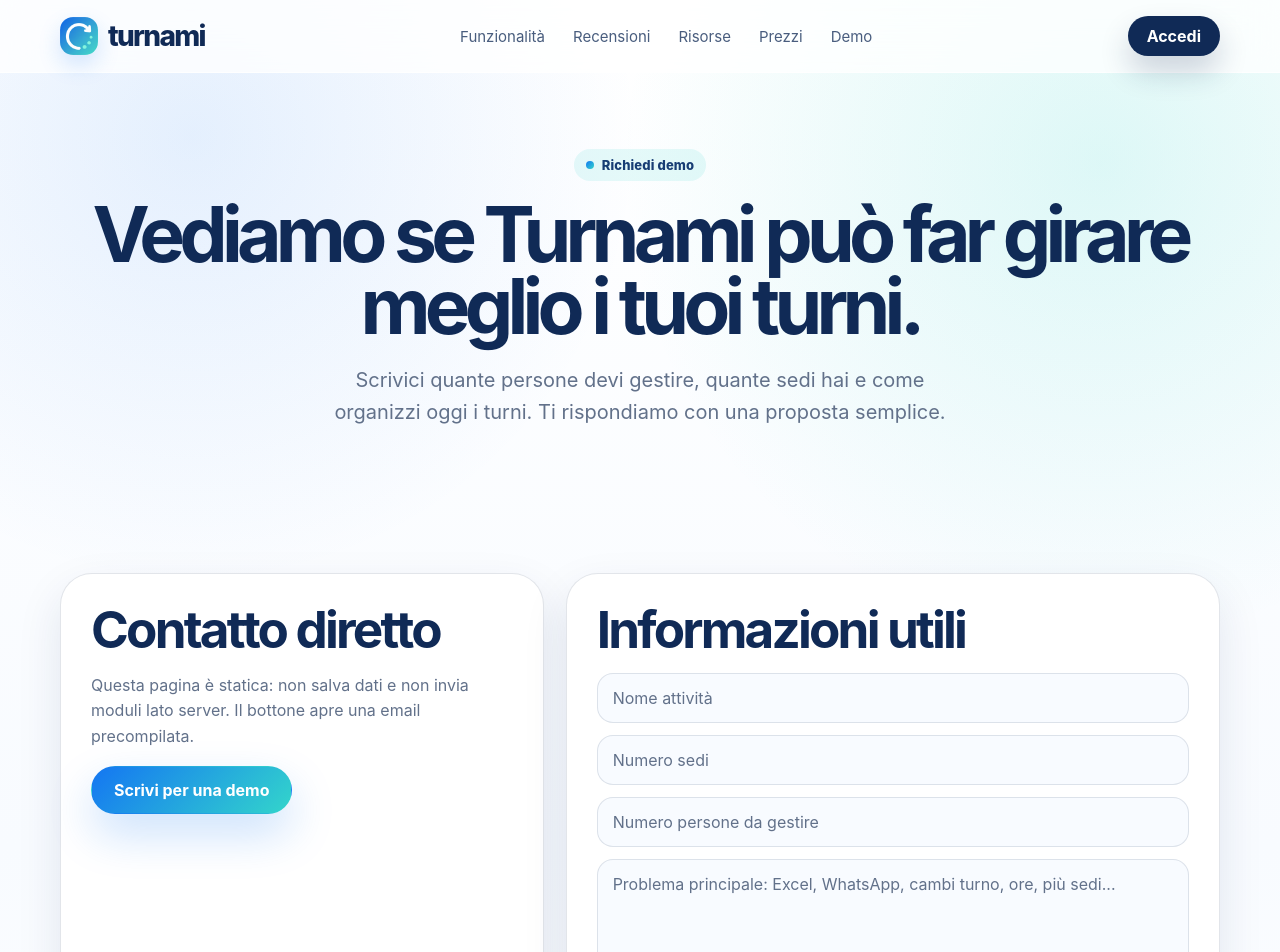
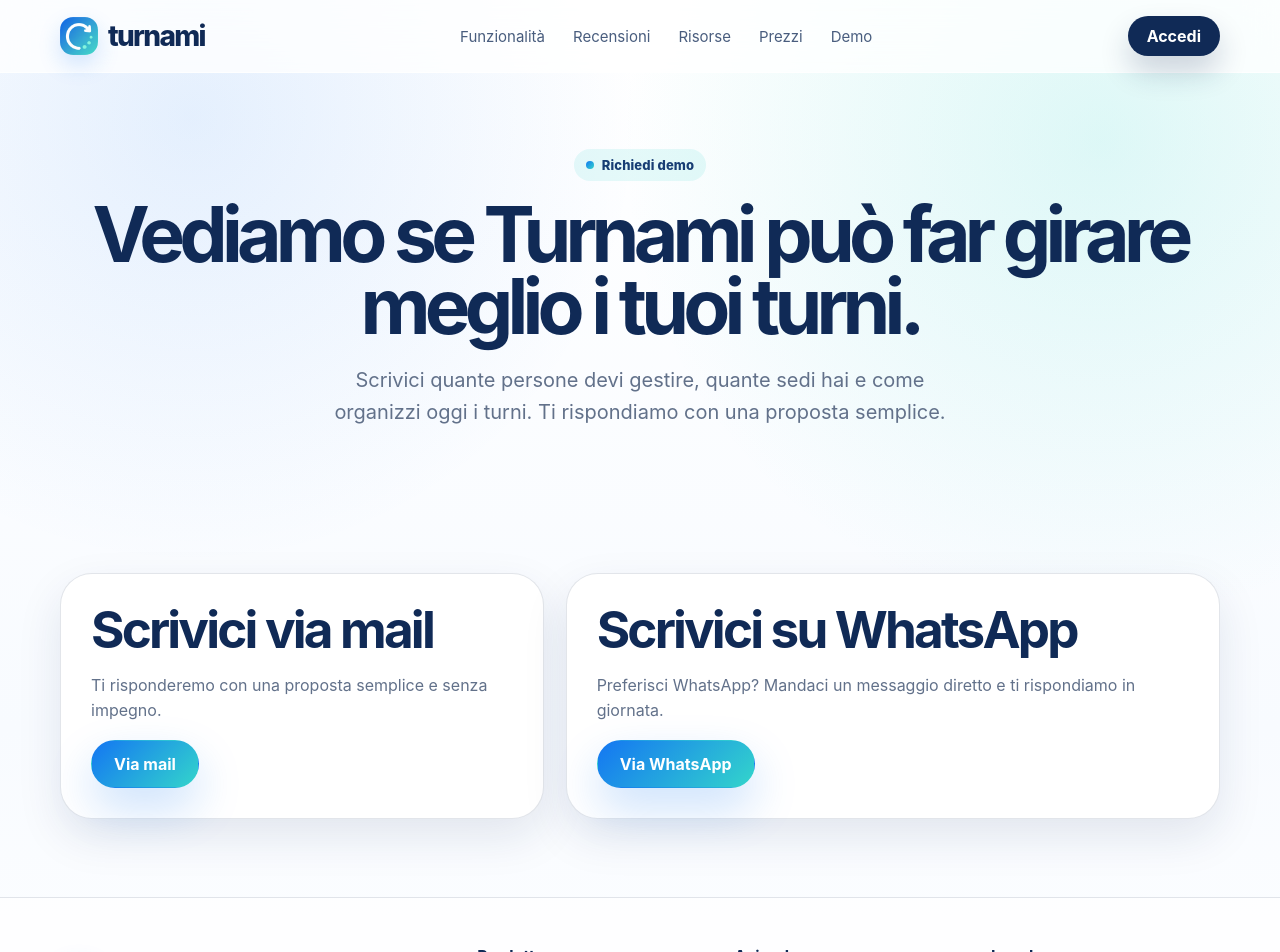
Before and after one commit to astranoto/turnami-landing, a Next.js app: page /contact in a window 1280 px wide. Shown: the top 952 px of the page. Built offline with nearby package versions, Linux system fonts and the light colour scheme; no server answers.

Commit message:
feat: update contact page with mail and WhatsApp buttons

```diff
--- a/app/contact/page.jsx
+++ b/app/contact/page.jsx
@@ -16,26 +16,22 @@
       <main>
         <section className="page-hero">
           <div className="container">
-            <p className="eyebrow">Richiedi demo</p>
-            <h1>Vediamo se Turnami può far girare meglio i tuoi turni.</h1>
-            <p className="lead">Scrivici quante persone devi gestire, quante sedi hai e come organizzi oggi i turni. Ti rispondiamo con una proposta semplice.</p>
-          </div>
+                <p className="eyebrow">Richiedi demo</p>
+                <h1>Vediamo se Turnami può far girare meglio i tuoi turni.</h1>
+                <p className="lead">Scrivici quante persone devi gestire, quante sedi hai e come organizzi oggi i turni. Ti rispondiamo con una proposta semplice.</p>
+            </div>
         </section>
         <section className="section">
           <div className="container contact-grid">
             <aside className="contact-box">
-              <h2>Contatto diretto</h2>
-              <p className="muted">Questa pagina è statica: non salva dati e non invia moduli lato server. Il bottone apre una email precompilata.</p>
-              <a className="btn btn-primary" href={`mailto:${site.contactEmail}?subject=${subject}&body=${body}`}>Scrivi per una demo</a>
+              <h2>Scrivici via mail</h2>
+              <p className="muted">Ti risponderemo con una proposta semplice e senza impegno.</p>
+              <a className="btn btn-primary" href={`mailto:${site.contactEmail}?subject=${subject}&body=${body}`}>Via mail</a>
             </aside>
             <div className="contact-box">
-              <h2>Informazioni utili</h2>
-              <div className="fake-form" aria-label="Campi suggeriti da inserire nella mail">
-                <div className="fake-input">Nome attività</div>
-                <div className="fake-input">Numero sedi</div>
-                <div className="fake-input">Numero persone da gestire</div>
-                <div className="fake-area">Problema principale: Excel, WhatsApp, cambi turno, ore, più sedi...</div>
-              </div>
+              <h2>Scrivici su WhatsApp</h2>
+              <p className="muted">Preferisci WhatsApp? Mandaci un messaggio diretto e ti rispondiamo in giornata.</p>
+              <a className="btn btn-primary" href="https://wa.me/INSERISCI_NUMERO" target="_blank" rel="noopener noreferrer">Via WhatsApp</a>
             </div>
           </div>
         </section>
```
